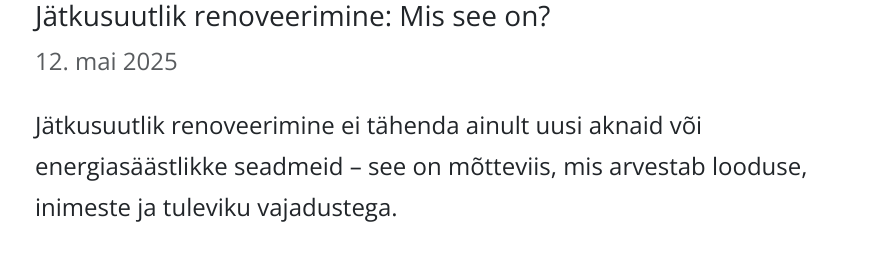
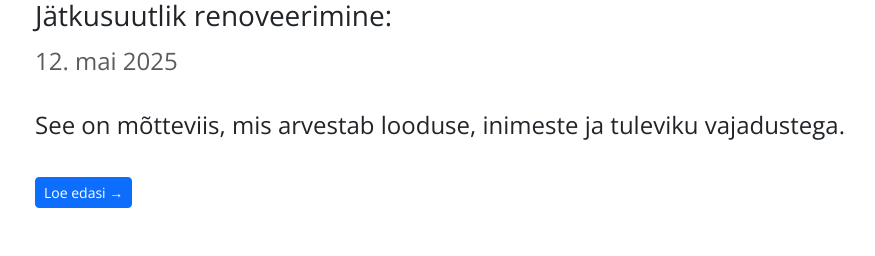
Before and after one commit to AigRom/ehnet, a PHP site: page /ehnet/blogi in a window 1280 px wide. Shown: the part 1364-1620 px from the top of the page, without its empty margins (195-1070 px from the left). Run offline with PHP 8.4, Linux system fonts and the light colour scheme.

Commit message:
Seadistatud natuke css-i, et erinevatel ekraani suurustel parem välja näeks ja muud väiksemad parandused.

```diff
--- a/blog.html
+++ b/blog.html
@@ -2,9 +2,9 @@
      <!-- Postitus 1 -->
     <article class="mb-5">
         <img src="img/taust_post1.png" class="card-img-top" alt="Postituse 1 pilt">
-        <h3><class="mb-4 text-center>Jätkusuutlik renoveerimine: Mis see on?</a></h3>
+        <h3><class="mb-4 text-center>Jätkusuutlik renoveerimine:</a></h3>
         <p class="text-muted">12. mai 2025</p>
-        <p>Jätkusuutlik renoveerimine ei tähenda ainult uusi aknaid või energiasäästlikke seadmeid – see on mõtteviis, mis arvestab looduse, inimeste ja tuleviku vajadustega.</p>
+        <p> See on mõtteviis, mis arvestab looduse, inimeste ja tuleviku vajadustega.</p>
         <a class="btn btn-sm btn-primary" href="index.php?page=post1">Loe edasi &rarr;</a>
     </article>
 
@@ -12,7 +12,7 @@
     <article class="mb-5">
         <img src="img/taust_post2.png" class="card-img-top" alt="Postituse 2 pilt">
         <h3><class="mb-4 text-center>Kuidas leida soodsalt ehitusmaterjale?</a></h3>
-        <p class="text-muted">12. mai 2025</p>
+        <p class="text-muted">13. mai 2025</p>
         <p>Ehitusmaterjalid ei pea olema kallid – avasta nipid ja kohad, kust neid leida taskukohaselt või isegi tasuta.</p>
         <a class="btn btn-sm btn-primary" href="index.php?page=post2">Loe edasi &rarr;</a>
     </article>
--- a/css/styles.css
+++ b/css/styles.css
@@ -78,7 +78,7 @@ p {
   color: rgba(255, 255, 255, 0.8);
 }
 
-@media (max-width: 991.98px) {
+@media (max-width: 1000px) {
   .navbar-collapse {
     top: 100%;
     position: absolute;
@@ -123,7 +123,7 @@ header.masthead {
   padding-top: 5rem;
 }
 
-@media (max-width: 992px) {
+@media (max-width: 768px) {
   header.masthead {
     height: 500px;
   }
--- a/footer.html
+++ b/footer.html
@@ -7,7 +7,7 @@
     <p>Blogi jätkusuutlikust ja loodussõbralikust ehitusest ja renoveerimisest. Jagame teadmisi, nippe ja inspiratsiooni rohelisemaks ehitamiseks.</p>
 
     <div class="mb-2">
-      <a href="mailto:info@ehnet.ee" class="text-light me-3">info@ehnet.ee</a>
+      <a href="/ehnet/kontakt" class="text-light me-3">info@ehnet.ee</a>
       <a href="#" class="text-light me-3">Facebook</a>
       <a href="#" class="text-light me-3">Instagram</a>
     </div>
--- a/homepage.html
+++ b/homepage.html
@@ -7,7 +7,7 @@
       <div class="card h-100">
         <img src="img/taust_post1.png" class="card-img-top" alt="Postituse 1 pilt">
         <div class="card-body">
-          <h3 class="card-title">Jätkusuutlik renoveerimine: Mis see on?</h3>
+          <h3 class="card-title">Jätkusuutlik renoveerimine:</h3>
           <p class="card-text">Mida tähendab jätkusuutlikkus ehituses ja miks see oluline on?</p>
           <a href="index.php?page=post1" class="btn btn-primary">Loe edasi</a>
         </div>
--- a/index.php
+++ b/index.php
@@ -36,8 +36,8 @@ $headers = [
     ],
 
     'post1' => [
-        'title' => 'Jätkusuutlik renoveerimine: Mis see on?',
-        'subtitle' => 'Jätkusuutlik renoveerimine ei tähenda ainult uusi aknaid või energiasäästlikke seadmeid – see on mõtteviis, mis arvestab looduse, inimeste ja tuleviku vajadustega.',
+        'title' => 'Jätkusuutlik renoveerimine:',
+        'subtitle' => 'See on mõtteviis, mis arvestab looduse, inimeste ja tuleviku vajadustega.',
         'date' => kuupaevEestiKeeles(filemtime("post1.html")),
         'image' => '/ehnet/img/taust_post1.png',
 
@@ -45,7 +45,7 @@ $headers = [
 
 
     'post2' => [
-        'title' => 'Kuidasn leida soodsalt ehitusmaterjale?',
+        'title' => 'Kuidas leida soodsalt ehitusmaterjale?',
         'subtitle' => 'Ehitusmaterjalid ei pea olema kallid – avasta nipid ja kohad, kust neid leida taskukohaselt või isegi tasuta.',
         'date' => kuupaevEestiKeeles(filemtime("post2.html")),
         'image' => '/ehnet/img/taust_post2.png',
--- a/post2.html
+++ b/post2.html
@@ -1,6 +1,4 @@
 <article class="mb-5">
-    <img src="img/post2_header.jpg" class="img-fluid rounded mb-4" alt="Soodsad ehitusmaterjalid">
-
     <h2 class="mb-3">Kust leida soodsalt või tasuta ehitusmaterjale?</h2>
     <p>Ehitusmaterjalide hinnad on viimastel aastatel tõusnud, kuid nutikas planeerimine ja õigete kanalite kasutamine aitavad kulusid märkimisväärselt vähendada. Siin on praktilised viisid, kuidas leida kvaliteetseid materjale taskukohaselt või isegi tasuta.</p>
 
@@ -11,7 +9,7 @@
     <p>Järelturu platvormid on kuldaväärt allikas. Paljud inimesed müüvad ehituselt üle jäänud uusi materjale sümboolse hinnaga. Märksõnadeks otsingus sobivad näiteks: "jäänud üle", "ehitusmaterjalid", "renoveerimisest üle jäänud".</p>
 
     <h3>3. Küsi otse ehitajatelt ja töömeestelt</h3>
-    <p>Ehitusettevõtted ja töömehed viskavad tihti ära kasutamata jäänud juppe, mis võivad kellegi teise projektiks sobida. Kui lähed mööda objektist, kus käib ehitus, küsi viisakalt, kas neil on midagi üle.</p>
+    <p>Ehitusettevõtted ja töömehed viskavad tihti ära kasutamata jäänud materjale ja nende jääke, mis võivad kellegi teise projektiks sobida. Kui lähed mööda objektist, kus käib ehitus, küsi viisakalt, kas neil on midagi üle.</p>
 
     <h3>4. Ehituspoodide soodustused ja lao tühjendused</h3>
     <p>Paljud ehituspoed teevad aeg-ajalt kampaaniaid, kust saab hea hinnaga ülejäänud tooteid, katkise pakendiga tooteid või hooajaväliseid materjale.</p>
```
